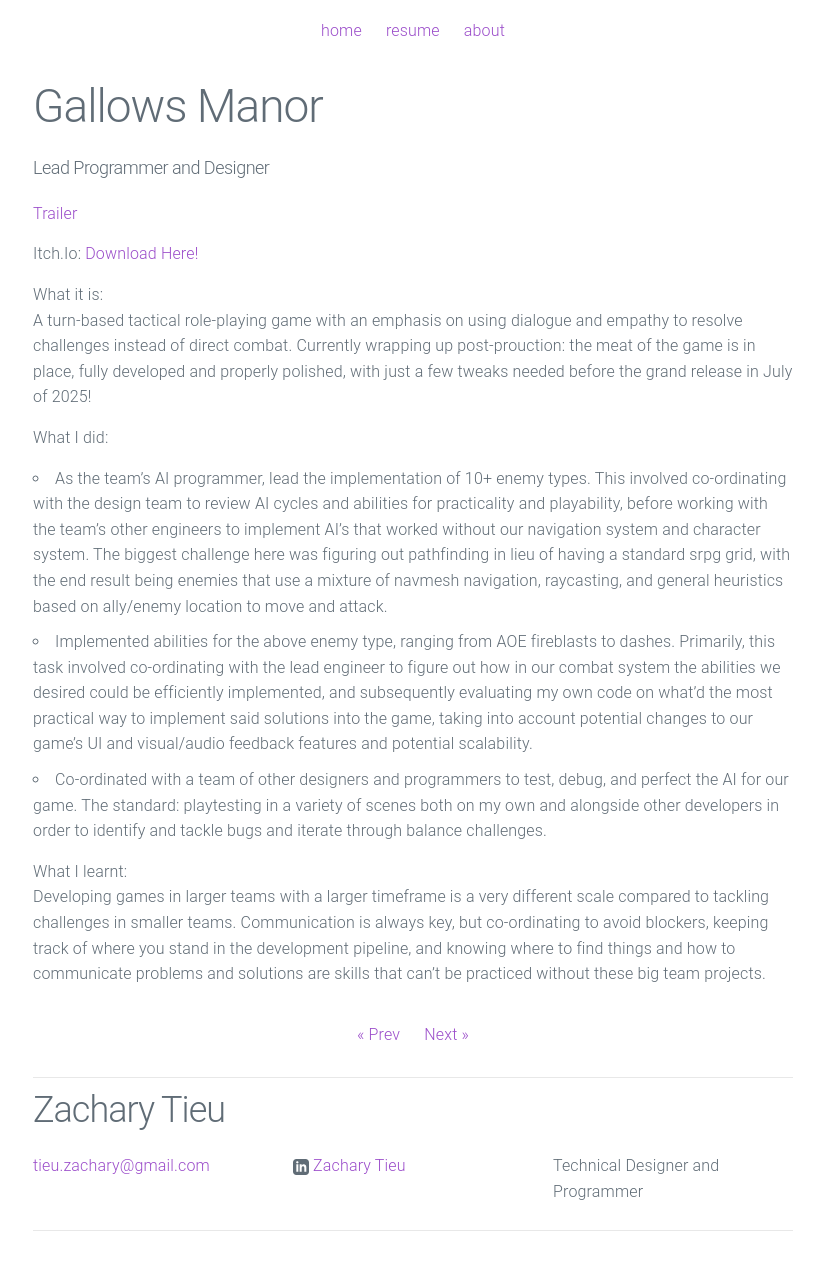
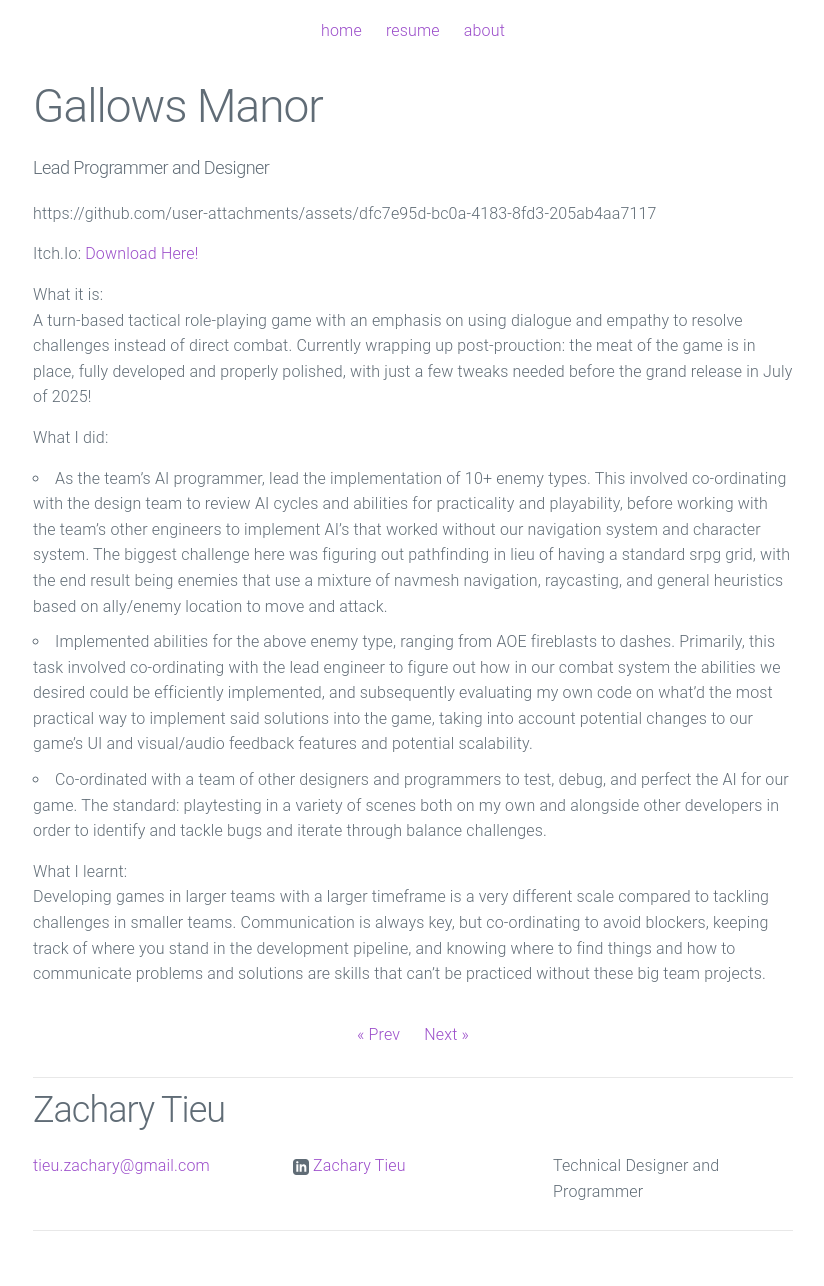
Before and after one commit to ZachTier/ZacharyTieu.github.io, a Jekyll site: the page built from _posts/2023-4-16-Gallows-Manor.md, in a window 1280 px wide. Shown: the whole page, without its empty margins (227-1051 px from the left). Built offline with Jekyll 4.4.1, drawn with Linux system fonts in a browser that asks for light colours.

Commit message:
Update 2023-4-16-Gallows-Manor.md

```diff
--- a/_posts/2023-4-16-Gallows-Manor.md
+++ b/_posts/2023-4-16-Gallows-Manor.md
@@ -5,7 +5,7 @@ summary: "Lead Programmer and Designer"
 preview: assets/GallowsManor.jpg
 ---
 
-[Trailer](https://drive.google.com/file/d/1eozyopxpCxKRde7yH901UAv5zFraTnCk/view?usp=sharing)
+https://github.com/user-attachments/assets/dfc7e95d-bc0a-4183-8fd3-205ab4aa7117
 
 Itch.Io: [Download Here!](https://zachtier.itch.io/gallows-manor)
 
```
